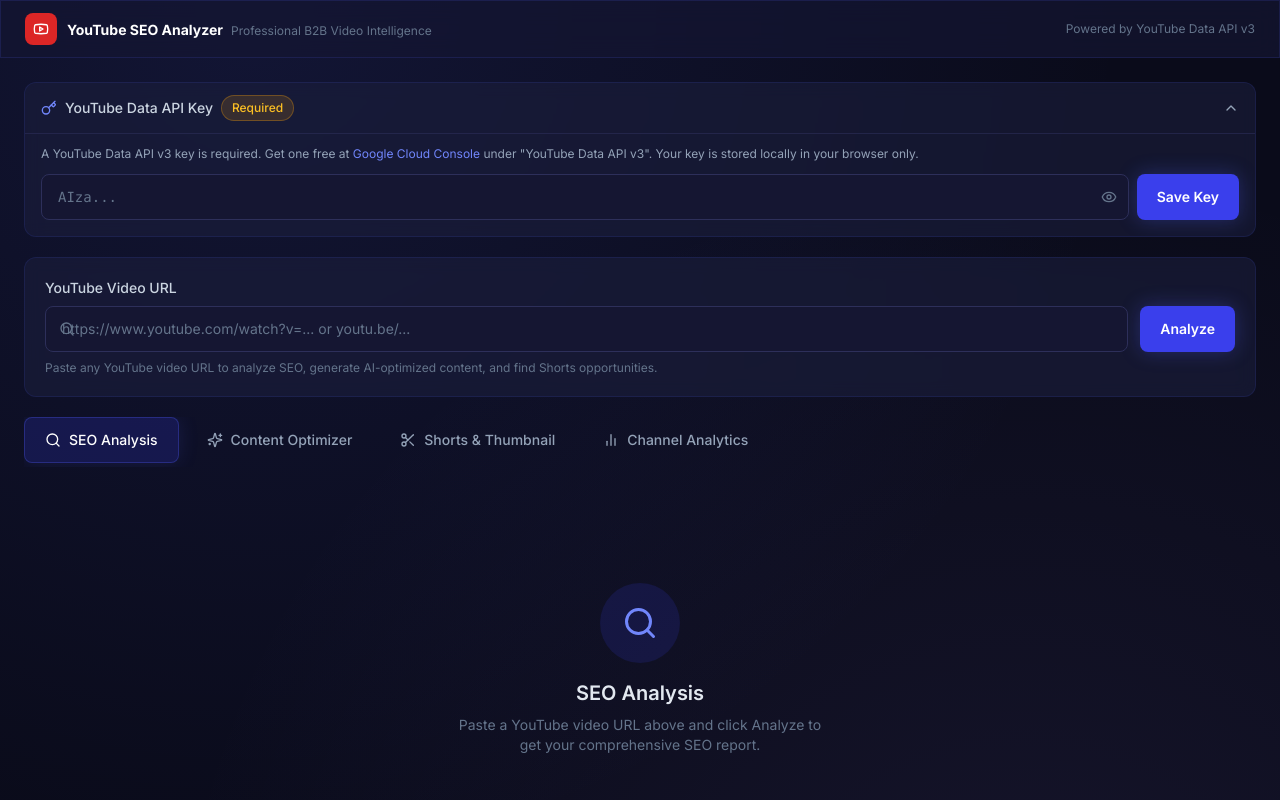
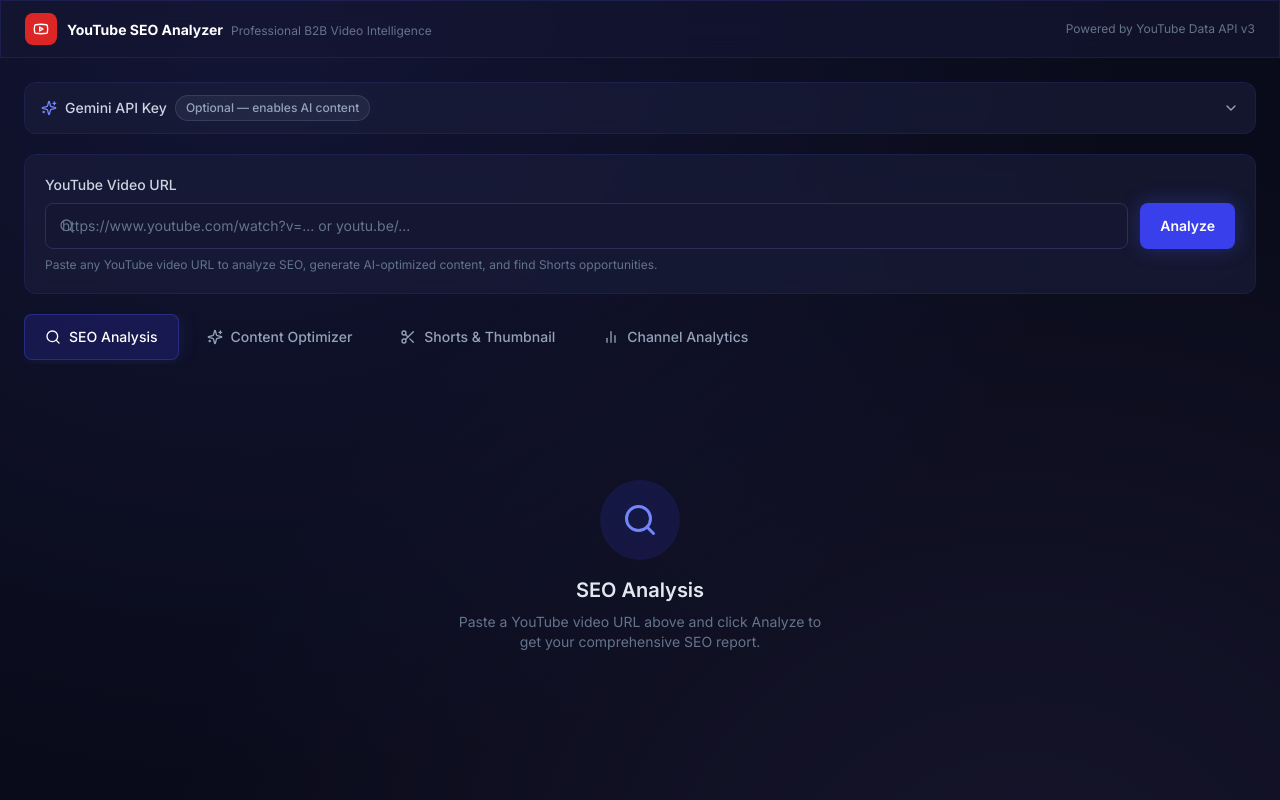
Before and after one commit to pranitakpadwal/SEO-Tools, a React (Vite) app: page / in a window 1280 px wide. Shown: the top 800 px of the page. Built offline with nearby package versions, Linux system fonts and the light colour scheme.

Commit message:
Repurpose ApiKeyBanner for optional Gemini key (YouTube key is now server-side)

```diff
--- a/src/components/ApiKeyBanner.jsx
+++ b/src/components/ApiKeyBanner.jsx
@@ -1,10 +1,10 @@
 import React, { useState } from 'react'
-import { Key, ChevronDown, ChevronUp, Eye, EyeOff, CheckCircle } from 'lucide-react'
+import { Sparkles, ChevronDown, ChevronUp, Eye, EyeOff, CheckCircle } from 'lucide-react'
 
 export default function ApiKeyBanner({ apiKey, onSave }) {
-  const [open, setOpen] = useState(!apiKey)
+  const [open,  setOpen]  = useState(false)
   const [draft, setDraft] = useState(apiKey || '')
-  const [show, setShow] = useState(false)
+  const [show,  setShow]  = useState(false)
   const [saved, setSaved] = useState(false)
 
   const handleSave = () => {
@@ -20,10 +20,12 @@
         className="w-full flex items-center justify-between px-4 py-3 hover:bg-dark-500/40 transition-colors"
       >
         <div className="flex items-center gap-2">
-          <Key className="w-4 h-4 text-brand-400" />
-          <span className="text-sm font-medium text-slate-300">YouTube Data API Key</span>
-          {apiKey && <span className="tag bg-emerald-500/15 text-emerald-400 border border-emerald-500/30">Configured</span>}
-          {!apiKey && <span className="tag bg-amber-500/15 text-amber-400 border border-amber-500/30">Required</span>}
+          <Sparkles className="w-4 h-4 text-brand-400" />
+          <span className="text-sm font-medium text-slate-300">Gemini API Key</span>
+          {apiKey
+            ? <span className="tag bg-emerald-500/15 text-emerald-400 border border-emerald-500/30">AI Active</span>
+            : <span className="tag bg-slate-500/15 text-slate-400 border border-slate-500/30">Optional — enables AI content</span>
+          }
         </div>
         {open ? <ChevronUp className="w-4 h-4 text-slate-400" /> : <ChevronDown className="w-4 h-4 text-slate-400" />}
       </button>
@@ -31,9 +33,9 @@
       {open && (
         <div className="px-4 pb-4 border-t border-dark-400/60 pt-3 animate-fade-in">
           <p className="text-xs text-slate-400 mb-3">
-            A YouTube Data API v3 key is required. Get one free at{' '}
-            <span className="text-brand-400">Google Cloud Console</span> under "YouTube Data API v3".
-            Your key is stored locally in your browser only.
+            Add your free Gemini API key to enable AI-generated titles, descriptions, and hashtags.
+            Get one at <span className="text-brand-400">aistudio.google.com/app/apikey</span> — it's free.
+            Your key is stored only in your browser.
           </p>
           <div className="flex gap-2">
             <div className="relative flex-1">
```
